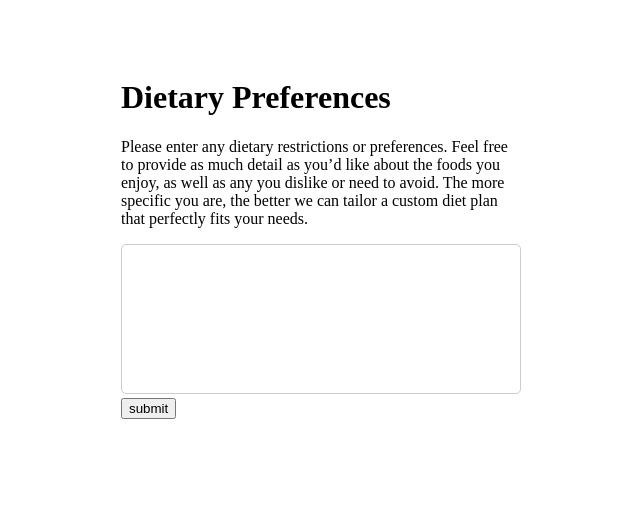
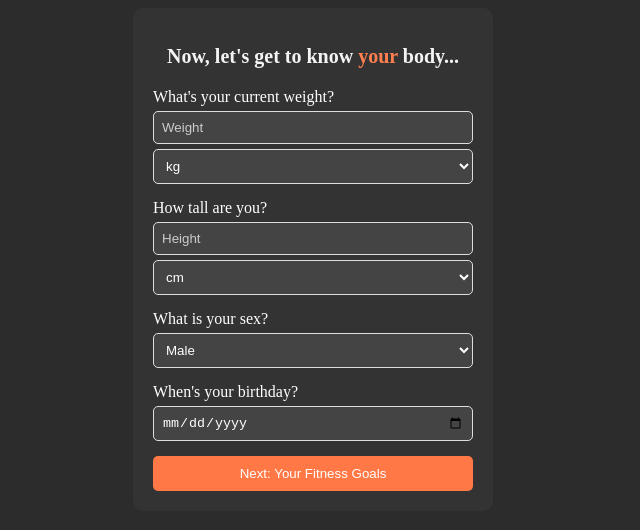
Before and after one commit to cstlford/ShapeShift_Frontend, a React (Vite) app in the folder frontend/: page / in a window 1280 px wide. Shown: the top 530 px of the page, without its empty margins (327-967 px from the left). Built offline with nearby package versions, Linux system fonts and the light colour scheme.

Commit message:
add BodyInfoForm

```diff
--- a/frontend/src/App.tsx
+++ b/frontend/src/App.tsx
@@ -1,10 +1,12 @@
+import BodyInfoForm from './components/BodyInfoForm';
 import UserPreferencesForm from './components/UserPreferencesForm';
 
 function App() {
   return (
     <>
 
-      <UserPreferencesForm/>
+    {/* <UserPreferencesForm/> */}
+    <BodyInfoForm/>
     </>
   );
 }
--- /dev/null
+++ b/frontend/src/components/BodyInfoForm/index.css
@@ -0,0 +1,51 @@
+.body-info-form {
+  display: flex;
+  flex-direction: column;
+  align-items: center;
+  background-color: #333;
+  color: #fff;
+  padding: 20px;
+  border-radius: 10px;
+  width: 320px;
+  margin: auto;
+}
+h2 {
+  font-size: 20px;
+  margin-bottom: 20px;
+  text-align: center;
+  color: #f4f4f4;
+}
+.form-group {
+  display: flex;
+  flex-direction: column;
+  margin-bottom: 15px;
+  width: 100%;
+}
+input,
+select {
+  padding: 8px;
+  margin-top: 5px;
+  border: 1px solid #ddd;
+  border-radius: 5px;
+  background-color: #444;
+  color: #fff;
+}
+input::placeholder {
+  color: #ccc;
+}
+.submit-button {
+  background-color: #ff7846;
+  border: none;
+  padding: 10px;
+  color: #fff;
+  border-radius: 5px;
+  cursor: pointer;
+  width: 100%;
+}
+.submit-button:hover {
+  background-color: #e06c41;
+}
+
+.highlight {
+    color: var(--secondary-color);
+}
--- /dev/null
+++ b/frontend/src/components/BodyInfoForm/index.tsx
@@ -0,0 +1,71 @@
+import React, { useState } from "react";
+import "./index.css";
+import "../../index.css";
+const BodyInfoForm: React.FC = () => {
+  const [weight, setWeight] = useState("");
+  const [height, setHeight] = useState("");
+  const [sex, setSex] = useState("Male");
+  const [birthday, setBirthday] = useState("");
+
+  const handleSubmit = (event: React.FormEvent) => {
+    event.preventDefault();
+  };
+
+  return (
+    <form className="body-info-form" onSubmit={handleSubmit}>
+      {" "}
+      <h2>Now, let's get to know <span className="highlight">your</span> body...</h2>{" "}
+      <div className="form-group">
+        {" "}
+        <label>What's your current weight?</label>{" "}
+        <input
+          type="number"
+          placeholder="Weight"
+          value={weight}
+          onChange={(e) => setWeight(e.target.value)}
+        />{" "}
+        <select>
+          {" "}
+          <option value="kg">kg</option> <option value="lb">lb</option>{" "}
+        </select>{" "}
+      </div>{" "}
+      <div className="form-group">
+        {" "}
+        <label>How tall are you?</label>{" "}
+        <input
+          type="number"
+          placeholder="Height"
+          value={height}
+          onChange={(e) => setHeight(e.target.value)}
+        />{" "}
+        <select>
+          {" "}
+          <option value="cm">cm</option> <option value="in">in</option>{" "}
+        </select>{" "}
+      </div>{" "}
+      <div className="form-group">
+        {" "}
+        <label>What is your sex?</label>{" "}
+        <select value={sex} onChange={(e) => setSex(e.target.value)}>
+          {" "}
+          <option value="Male">Male</option>{" "}
+          <option value="Female">Female</option>{" "}
+        </select>{" "}
+      </div>{" "}
+      <div className="form-group">
+        {" "}
+        <label>When's your birthday?</label>{" "}
+        <input
+          type="date"
+          value={birthday}
+          onChange={(e) => setBirthday(e.target.value)}
+        />{" "}
+      </div>{" "}
+      <button type="submit" className="submit-button">
+        {" "}
+        Next: Your Fitness Goals{" "}
+      </button>{" "}
+    </form>
+  );
+};
+export default BodyInfoForm;
--- a/frontend/src/components/UserPreferencesForm/index.tsx
+++ b/frontend/src/components/UserPreferencesForm/index.tsx
@@ -5,7 +5,7 @@ import './index.css';
 const UserPreferencesForm = () => {
     const [userPreferences, setUserPreferences] = useState('');
 
-    const handleChange = (e) => {
+    const handleChange = (e: any) => {
         setUserPreferences(e.target.value)
 
     }
--- a/frontend/src/index.css
+++ b/frontend/src/index.css
@@ -3,7 +3,14 @@
     --primary-color: #00FFFF;
     --secondary-color: #FF7F50;
     --title-color: #FFFFFF;
-    --title-color: #FFFFFF;
     --subtext-color: #D3D3D3;
     --success-color: #32CD32;
   }
+
+body {
+    background-color: var(--background-color);
+}
+
+h1 {
+    color: var(--title-color);
+}
```
